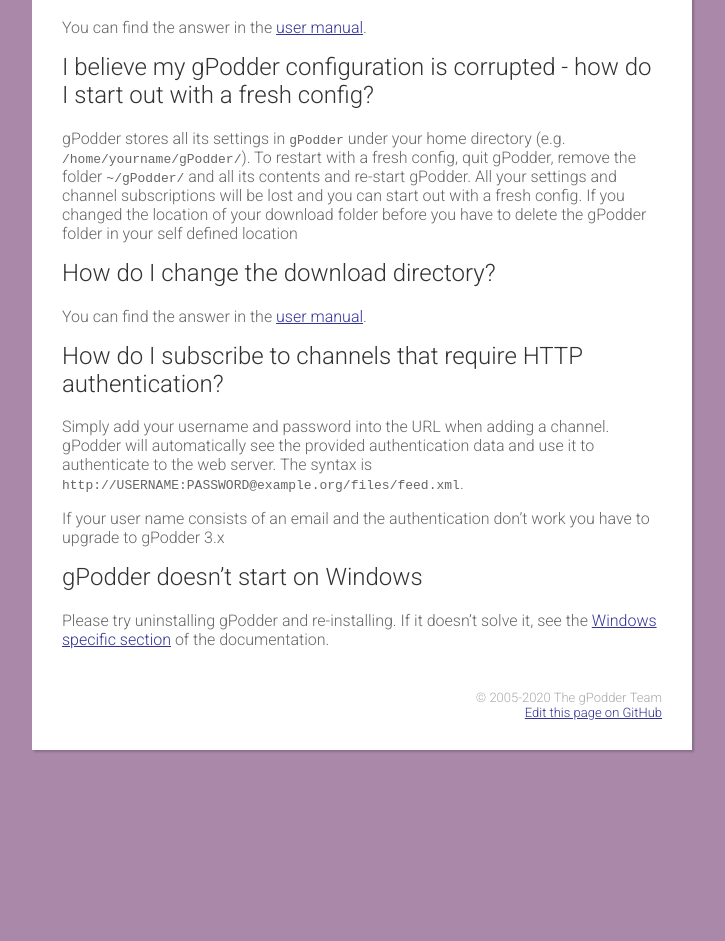
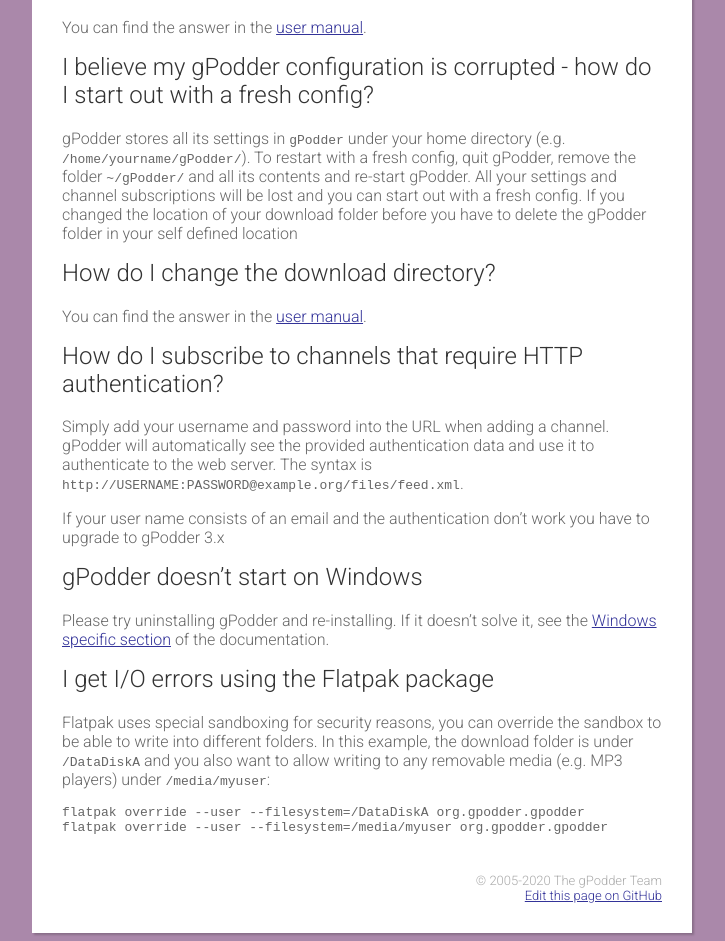
Before and after one commit to gpodder/gpodder.github.io, a Jekyll site: the page built from docs/faq.md, in a window 1280 px wide. Shown: the part 433-1374 px from the top of the page, without its empty margins (278-1003 px from the left). Built offline with Jekyll 4.4.1, drawn with Linux system fonts in a browser that asks for light colours; our own code applies the rules of GitHub Pages for plain Markdown files; before the commit the page ends 1191 px from its top, so only the background shows below that.

Commit message:
Add info about Flatpak filesystem permissions

```diff
--- a/docs/faq.md
+++ b/docs/faq.md
@@ -56,3 +56,15 @@
 
 Please try uninstalling gPodder and re-installing. If it doesn't solve it,
 see the [Windows specific section](windows.md) of the documentation.
+
+
+I get I/O errors using the Flatpak package
+------------------------------------------
+
+Flatpak uses special sandboxing for security reasons, you can override the
+sandbox to be able to write into different folders. In this example, the
+download folder is under `/DataDiskA` and you also want to allow writing to
+any removable media (e.g. MP3 players) under `/media/myuser`:
+
+    flatpak override --user --filesystem=/DataDiskA org.gpodder.gpodder
+    flatpak override --user --filesystem=/media/myuser org.gpodder.gpodder
```
